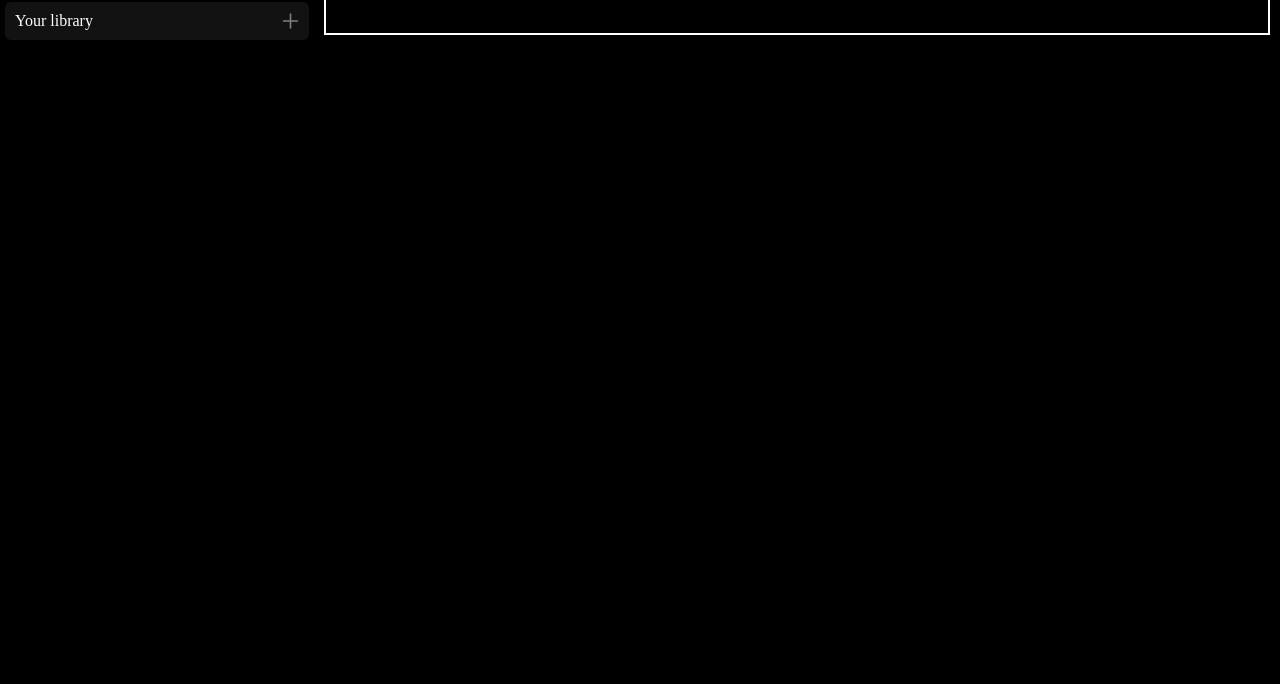
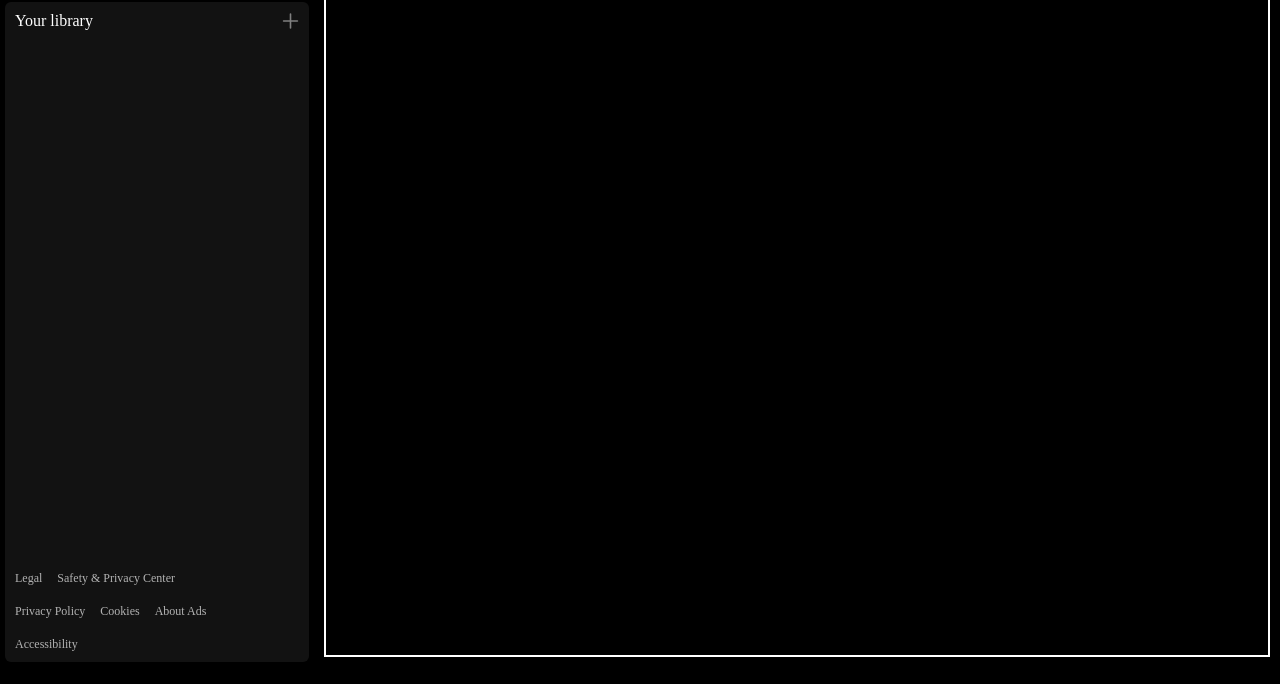
Before and after one commit to DevMaazCodes/spotify-clone, a plain HTML site: page index.html in a window 1280 px wide. Shown: the part 116-800 px from the top of the page. Drawn offline with Linux system fonts and the light colour scheme.

Commit message:
made footer of library section

```diff
--- a/index.html
+++ b/index.html
@@ -25,10 +25,36 @@
                         Your library
                         <img src="assets/plus.svg" alt="plus">
                     </div>
+                    <div class="footer">
+                        <ul class="flex"role="list">
+                            <li>
+                                <a href="https://www.spotify.com/in-en/legal/" tabindex="0">Legal</a>
+                            </li>
+                            <li>
+                                <a href="https://www.spotify.com/in-en/safetyandprivacy/" tabindex="0">Safety &amp;
+                                    Privacy Center</a>
+                            </li>
+                            <li>
+                                <a href="https://www.spotify.com/in-en/legal/privacy-policy/" tabindex="0">Privacy
+                                    Policy</a>
+                            </li>
+                            <li>
+                                <a href="https://www.spotify.com/in-en/legal/cookies-policy/" tabindex="0">Cookies</a>
+                            </li>
+                            <li>
+                                <a href="https://www.spotify.com/in-en/legal/privacy-policy/#s3" tabindex="0">About
+                                    Ads</a>
+                            </li>
+                            <li>
+                                <a href="https://www.spotify.com/in-en/accessibility/" tabindex="0">Accessibility</a>
+                            </li>
+                        </ul>
+                    </div>
                 </div>
             </div>
-            <div class="right border"><div>
-        </div>
+            <div class="right border">
+                <div>
+                </div>
     </main>
 </body>
 
--- a/style.css
+++ b/style.css
@@ -25,6 +25,10 @@ background-color: black;
 .home{
     padding: 10px;
 }
+.library{
+    min-height: 80vh;
+    position: relative;
+}
 .library .heading img{
  width: 17px;
  filter: invert(0.5);
@@ -32,3 +36,20 @@ background-color: black;
 .library .heading{
     justify-content: space-between;
 }
+.library .footer{
+    position:absolute;
+    bottom: 10px;
+}
+.library .footer ul{
+    gap:15px;
+    flex-wrap: wrap;
+    width: 80%;
+}
+.library .footer ul li{
+    list-style: none;
+}
+.library .footer ul li a{
+    text-decoration: none;
+    color: rgb(179,179,179);
+    font-size:12px;
+}
```
